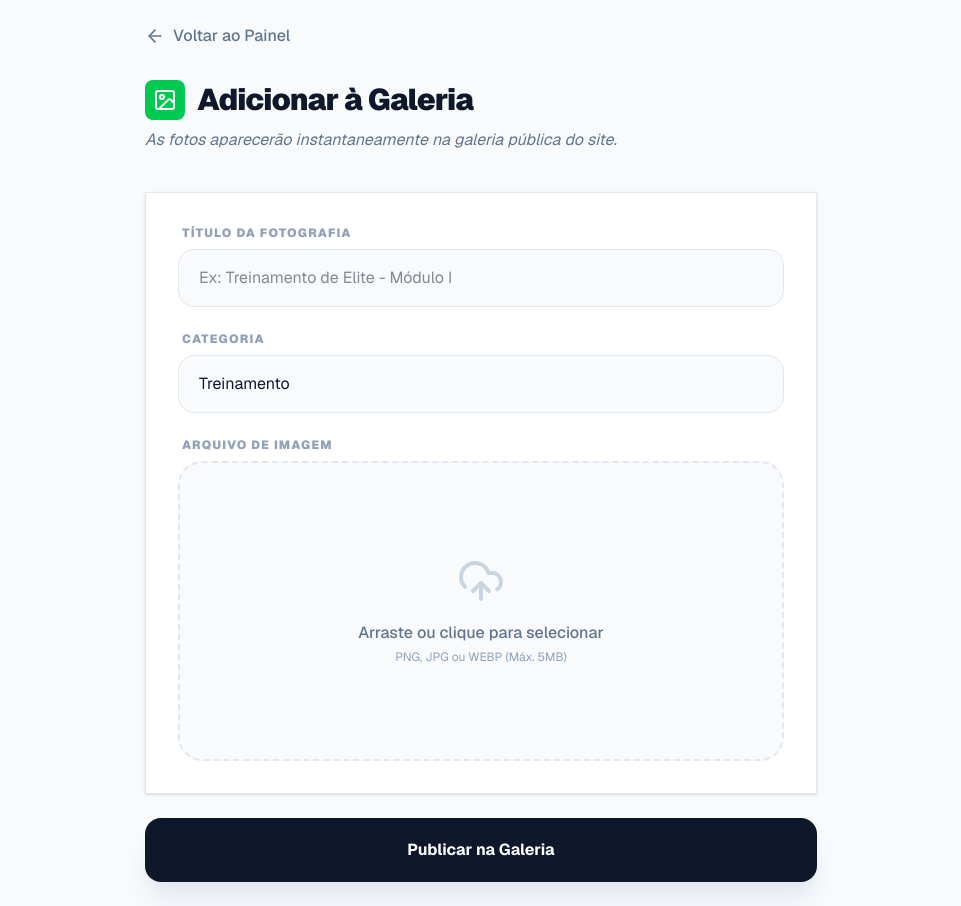
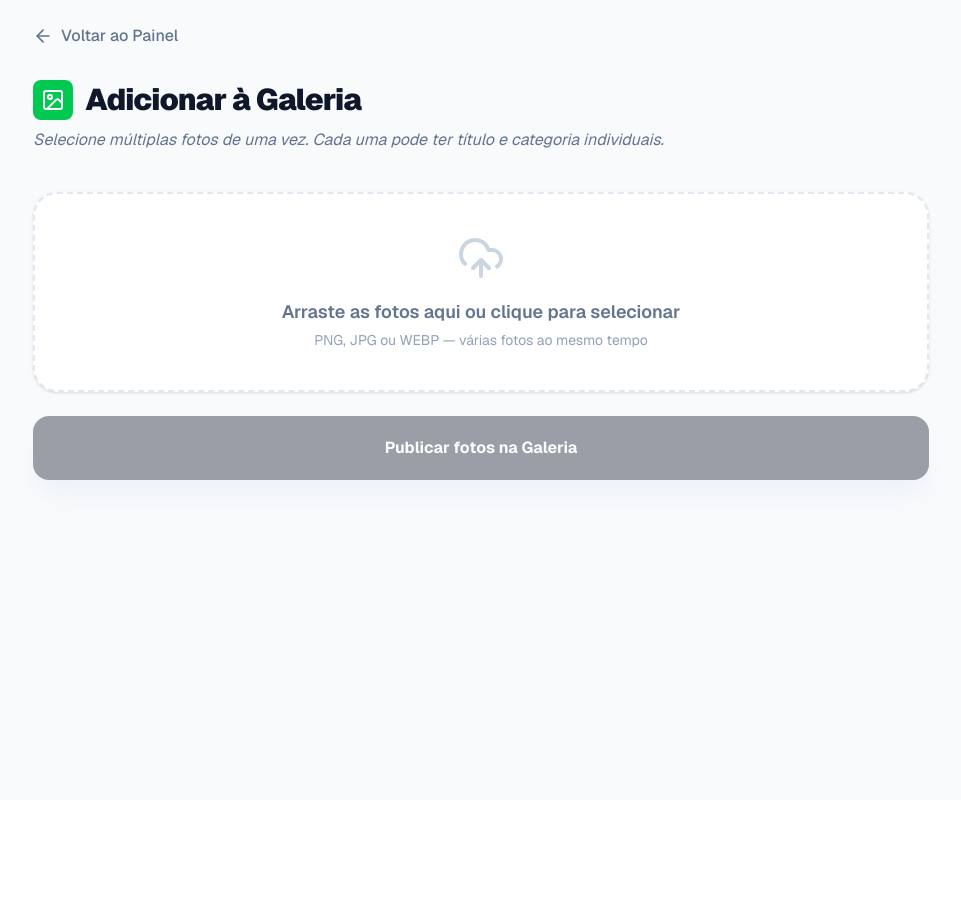
Before and after one commit to guhrizzo/blog, a Next.js app: page /admin/galeria in a window 1280 px wide. Shown: the whole page, without its empty margins (159-1120 px from the left). After the commit the page ends 800 px from the top, so only its background shows below. Built offline with nearby package versions, Linux system fonts and the light colour scheme.

Commit message:
Update page.tsx

```diff
--- a/app/admin/galeria/page.tsx
+++ b/app/admin/galeria/page.tsx
@@ -1,65 +1,142 @@
 "use client";
 
-import { useState } from "react";
+import { useState, useCallback } from "react";
 import { db, storage } from "@/lib/firebase";
 import { collection, addDoc, serverTimestamp } from "firebase/firestore";
 import { ref, uploadBytes, getDownloadURL } from "firebase/storage";
 import { useRouter } from "next/navigation";
-import { Image as ImageIcon, ArrowLeft, Loader2, UploadCloud } from "lucide-react";
+import { Image as ImageIcon, ArrowLeft, Loader2, UploadCloud, X, CheckCircle2, AlertCircle } from "lucide-react";
 import Link from "next/link";
 import { toast, Toaster } from "sonner";
 
+type PhotoItem = {
+  id: string;
+  file: File;
+  preview: string;
+  title: string;
+  category: string;
+  status: "idle" | "uploading" | "success" | "error";
+  error?: string;
+};
+
+const CATEGORIES = ["Treinamento", "Eventos", "Clube"];
+
 export default function AddPhotoPage() {
   const router = useRouter();
-  const [file, setFile] = useState<File | null>(null);
-  const [preview, setPreview] = useState<string | null>(null);
-  const [title, setTitle] = useState("");
-  const [category, setCategory] = useState("Treinamento");
+  const [photos, setPhotos] = useState<PhotoItem[]>([]);
   const [uploading, setUploading] = useState(false);
+  const [globalCategory, setGlobalCategory] = useState("Treinamento");
 
-  // Função para lidar com a seleção da imagem e gerar preview
-  const handleFileChange = (e: React.ChangeEvent<HTMLInputElement>) => {
-    const selectedFile = e.target.files?.[0];
-    if (selectedFile) {
-      setFile(selectedFile);
-      setPreview(URL.createObjectURL(selectedFile));
-    }
+  const handleFilesChange = (e: React.ChangeEvent<HTMLInputElement>) => {
+    const files = Array.from(e.target.files || []);
+    if (!files.length) return;
+
+    const newPhotos: PhotoItem[] = files.map((file) => ({
+      id: `${Date.now()}_${Math.random().toString(36).slice(2)}`,
+      file,
+      preview: URL.createObjectURL(file),
+      title: file.name.replace(/\.[^/.]+$/, "").replace(/[-_]/g, " "),
+      category: globalCategory,
+      status: "idle",
+    }));
+
+    setPhotos((prev) => [...prev, ...newPhotos]);
+    // Reset input so same files can be re-added if needed
+    e.target.value = "";
+  };
+
+  const handleDrop = useCallback(
+    (e: React.DragEvent<HTMLDivElement>) => {
+      e.preventDefault();
+      const files = Array.from(e.dataTransfer.files).filter((f) =>
+        f.type.startsWith("image/")
+      );
+      if (!files.length) return;
+
+      const newPhotos: PhotoItem[] = files.map((file) => ({
+        id: `${Date.now()}_${Math.random().toString(36).slice(2)}`,
+        file,
+        preview: URL.createObjectURL(file),
+        title: file.name.replace(/\.[^/.]+$/, "").replace(/[-_]/g, " "),
+        category: globalCategory,
+        status: "idle",
+      }));
+
+      setPhotos((prev) => [...prev, ...newPhotos]);
+    },
+    [globalCategory]
+  );
+
+  const updatePhoto = (id: string, field: "title" | "category", value: string) => {
+    setPhotos((prev) =>
+      prev.map((p) => (p.id === id ? { ...p, [field]: value } : p))
+    );
+  };
+
+  const removePhoto = (id: string) => {
+    setPhotos((prev) => prev.filter((p) => p.id !== id));
+  };
+
+  const applyGlobalCategory = () => {
+    setPhotos((prev) => prev.map((p) => ({ ...p, category: globalCategory })));
+    toast.success("Categoria aplicada a todas as fotos.");
   };
 
   const handleUpload = async (e: React.FormEvent) => {
     e.preventDefault();
 
-    if (!file || !title) {
-      return toast.error("Por favor, selecione uma imagem e dê um título.");
+    if (photos.length === 0) {
+      return toast.error("Adicione pelo menos uma foto.");
+    }
+
+    const invalid = photos.find((p) => !p.title.trim());
+    if (invalid) {
+      return toast.error("Todas as fotos precisam ter um título.");
     }
 
     setUploading(true);
-    const toastId = toast.loading("Enviando foto para a galeria...");
+    const toastId = toast.loading(`Enviando ${photos.length} foto(s)...`);
+
+    let successCount = 0;
+    let errorCount = 0;
+
+    for (const photo of photos) {
+      // Mark as uploading
+      setPhotos((prev) =>
+        prev.map((p) => (p.id === photo.id ? { ...p, status: "uploading" } : p))
+      );
 
       try {
-      // 1. Upload da imagem para o Firebase Storage
-      const storageRef = ref(storage, `galeria/${Date.now()}_${file.name}`);
-      const snapshot = await uploadBytes(storageRef, file);
+        const storageRef = ref(storage, `galeria/${Date.now()}_${photo.file.name}`);
+        const snapshot = await uploadBytes(storageRef, photo.file);
         const downloadURL = await getDownloadURL(snapshot.ref);
 
-      // 2. Salvar dados no Firestore
         await addDoc(collection(db, "galeria"), {
-        title,
-        category,
+          title: photo.title,
+          category: photo.category,
           url: downloadURL,
           createdAt: serverTimestamp(),
         });
 
-      toast.success("Foto publicada com sucesso!", { id: toastId });
+        setPhotos((prev) =>
+          prev.map((p) => (p.id === photo.id ? { ...p, status: "success" } : p))
+        );
+        successCount++;
+      } catch (error: any) {
+        setPhotos((prev) =>
+          prev.map((p) =>
+            p.id === photo.id ? { ...p, status: "error", error: error.message } : p
+          )
+        );
+        errorCount++;
+      }
+    }
 
-      // 3. Redirecionar após sucesso
-      setTimeout(() => {
-        router.push("/admin"); // Ou para a página de gerenciar fotos
-      }, 1500);
-
-    } catch (error: any) {
-      console.error(error);
-      toast.error("Erro ao fazer upload: " + error.message, { id: toastId });
+    if (errorCount === 0) {
+      toast.success(`${successCount} foto(s) publicada(s) com sucesso!`, { id: toastId });
+      setTimeout(() => router.push("/admin"), 1800);
+    } else {
+      toast.error(`${errorCount} erro(s). ${successCount} foto(s) enviada(s).`, { id: toastId });
       setUploading(false);
     }
   };
@@ -68,7 +145,7 @@ export default function AddPhotoPage() {
     <div className="min-h-screen bg-slate-50 p-6 font-sans text-slate-900">
       <Toaster position="top-right" richColors />
 
-      <div className="max-w-2xl mx-auto">
+      <div className="max-w-4xl mx-auto">
         {/* Voltar */}
         <Link
           href="/admin"
@@ -83,91 +160,176 @@ export default function AddPhotoPage() {
             <div className="p-2 bg-green-500 rounded-lg text-white">
               <ImageIcon size={24} />
             </div>
-            <h1 className="text-3xl font-black tracking-tight text-slate-900">Adicionar à Galeria</h1>
+            <h1 className="text-3xl font-black tracking-tight text-slate-900">
+              Adicionar à Galeria
+            </h1>
           </div>
-          <p className="text-slate-500 italic">As fotos aparecerão instantaneamente na galeria pública do site.</p>
+          <p className="text-slate-500 italic">
+            Selecione múltiplas fotos de uma vez. Cada uma pode ter título e categoria individuais.
+          </p>
         </div>
 
-        {/* Formulário */}
         <form onSubmit={handleUpload} className="space-y-6">
+          {/* Zona de Drop / Upload */}
+          <div
+            onDrop={handleDrop}
+            onDragOver={(e) => e.preventDefault()}
+            className="relative group min-h-48 w-full rounded-3xl border-2 border-dashed border-slate-200 bg-white hover:bg-slate-50 hover:border-green-500 transition-all flex flex-col items-center justify-center overflow-hidden cursor-pointer shadow-sm"
+          >
+            <div className="text-center p-10 pointer-events-none">
+              <UploadCloud size={48} className="mx-auto text-slate-300 mb-4 group-hover:text-green-400 transition-colors" />
+              <p className="text-slate-500 font-semibold text-lg">
+                Arraste as fotos aqui ou clique para selecionar
+              </p>
+              <p className="text-slate-400 text-sm mt-1">
+                PNG, JPG ou WEBP — várias fotos ao mesmo tempo
+              </p>
+            </div>
+            <input
+              type="file"
+              accept="image/*"
+              multiple
+              onChange={handleFilesChange}
+              className="absolute inset-0 opacity-0 cursor-pointer"
+              disabled={uploading}
+            />
+          </div>
 
-          {/* Card de Upload */}
-          <div className="bg-white rounded-32 border border-slate-200 p-8 shadow-sm">
-            <div className="grid gap-6">
+          {/* Categoria Global */}
+          {photos.length > 1 && (
+            <div className="bg-white rounded-2xl border border-slate-200 p-5 shadow-sm flex flex-col sm:flex-row items-start sm:items-center gap-4">
+              <div className="flex-1">
+                <p className="text-xs font-black text-slate-400 uppercase tracking-widest mb-1">
+                  Aplicar categoria a todas
+                </p>
+                <select
+                  value={globalCategory}
+                  onChange={(e) => setGlobalCategory(e.target.value)}
+                  className="w-full px-4 py-3 rounded-xl border border-slate-200 bg-slate-50 outline-none focus:border-green-500 transition-all appearance-none cursor-pointer"
+                >
+                  {CATEGORIES.map((c) => (
+                    <option key={c} value={c}>{c}</option>
+                  ))}
+                </select>
+              </div>
+              <button
+                type="button"
+                onClick={applyGlobalCategory}
+                className="shrink-0 px-5 py-3 bg-slate-100 hover:bg-green-500 hover:text-white text-slate-700 font-bold rounded-xl transition-all text-sm"
+              >
+                Aplicar a todas
+              </button>
+            </div>
+          )}
 
-              {/* Título */}
+          {/* Lista de Fotos */}
+          {photos.length > 0 && (
+            <div className="space-y-4">
+              {photos.map((photo, index) => (
+                <div
+                  key={photo.id}
+                  className={`bg-white rounded-2xl border shadow-sm overflow-hidden transition-all ${
+                    photo.status === "success"
+                      ? "border-green-300 bg-green-50"
+                      : photo.status === "error"
+                      ? "border-red-300 bg-red-50"
+                      : "border-slate-200"
+                  }`}
+                >
+                  <div className="flex gap-4 p-4">
+                    {/* Preview */}
+                    <div className="relative shrink-0 w-24 h-24 rounded-xl overflow-hidden bg-slate-100">
+                      <img
+                        src={photo.preview}
+                        alt={photo.title}
+                        className="w-full h-full object-cover"
+                      />
+                      {/* Status overlay */}
+                      {photo.status === "uploading" && (
+                        <div className="absolute inset-0 bg-black/50 flex items-center justify-center">
+                          <Loader2 size={22} className="text-white animate-spin" />
+                        </div>
+                      )}
+                      {photo.status === "success" && (
+                        <div className="absolute inset-0 bg-green-500/70 flex items-center justify-center">
+                          <CheckCircle2 size={22} className="text-white" />
+                        </div>
+                      )}
+                      {photo.status === "error" && (
+                        <div className="absolute inset-0 bg-red-500/70 flex items-center justify-center">
+                          <AlertCircle size={22} className="text-white" />
+                        </div>
+                      )}
+                    </div>
+
+                    {/* Fields */}
+                    <div className="flex-1 grid sm:grid-cols-2 gap-3 min-w-0">
                       <div>
-                <label className="block text-xs font-black text-slate-400 uppercase tracking-widest mb-2 ml-1">
-                  Título da Fotografia
+                        <label className="block text-[10px] font-black text-slate-400 uppercase tracking-widest mb-1">
+                          Título
                         </label>
                         <input
                           required
                           type="text"
-                  value={title}
-                  onChange={(e) => setTitle(e.target.value)}
-                  placeholder="Ex: Treinamento de Elite - Módulo I"
-                  className="w-full px-5 py-4 rounded-2xl border border-slate-200 bg-slate-50 outline-none focus:border-green-500 focus:bg-white transition-all"
+                          value={photo.title}
+                          onChange={(e) => updatePhoto(photo.id, "title", e.target.value)}
+                          placeholder="Título da foto"
+                          disabled={uploading}
+                          className="w-full px-3 py-2.5 rounded-xl border border-slate-200 bg-slate-50 outline-none focus:border-green-500 focus:bg-white transition-all text-sm disabled:opacity-50"
                         />
                       </div>
-
-              {/* Categoria */}
                       <div>
-                <label className="block text-xs font-black text-slate-400 uppercase tracking-widest mb-2 ml-1">
+                        <label className="block text-[10px] font-black text-slate-400 uppercase tracking-widest mb-1">
                           Categoria
                         </label>
                         <select
-                  value={category}
-                  onChange={(e) => setCategory(e.target.value)}
-                  className="w-full px-5 py-4 rounded-2xl border border-slate-200 bg-slate-50 outline-none focus:border-green-500 focus:bg-white transition-all appearance-none cursor-pointer"
+                          value={photo.category}
+                          onChange={(e) => updatePhoto(photo.id, "category", e.target.value)}
+                          disabled={uploading}
+                          className="w-full px-3 py-2.5 rounded-xl border border-slate-200 bg-slate-50 outline-none focus:border-green-500 focus:bg-white transition-all appearance-none text-sm disabled:opacity-50 cursor-pointer"
                         >
-                  <option value="Treinamento">Treinamento</option>
-                  <option value="Eventos">Eventos</option>
-                  <option value="Clube">Clube</option>
+                          {CATEGORIES.map((c) => (
+                            <option key={c} value={c}>{c}</option>
+                          ))}
                         </select>
                       </div>
 
-              {/* Área da Imagem */}
-              <div>
-                <label className="block text-xs font-black text-slate-400 uppercase tracking-widest mb-2 ml-1">
-                  Arquivo de Imagem
-                </label>
-                <div className="relative group min-h-75 w-full rounded-3xl border-2 border-dashed border-slate-200 bg-slate-50 hover:bg-slate-100 hover:border-green-500 transition-all flex flex-col items-center justify-center overflow-hidden">
+                      {photo.error && (
+                        <p className="sm:col-span-2 text-xs text-red-500 font-medium">
+                          Erro: {photo.error}
+                        </p>
+                      )}
+                    </div>
 
-                  {preview ? (
-                    <>
-                      <img src={preview} alt="Preview" className="w-full h-full object-cover absolute inset-0" />
-                      <div className="absolute inset-0 bg-black/40 opacity-0 group-hover:opacity-100 transition-opacity flex items-center justify-center backdrop-blur-sm">
-                        <p className="text-white font-bold flex items-center gap-2">
-                          <UploadCloud /> Trocar Imagem
-                        </p>
+                    {/* Remove button */}
+                    {photo.status !== "uploading" && photo.status !== "success" && (
+                      <button
+                        type="button"
+                        onClick={() => removePhoto(photo.id)}
+                        disabled={uploading}
+                        className="shrink-0 self-start p-2 text-slate-400 hover:text-red-500 hover:bg-red-50 rounded-xl transition-all disabled:opacity-30"
+                      >
+                        <X size={18} />
+                      </button>
+                    )}
                   </div>
-                    </>
-                  ) : (
-                    <div className="text-center p-10">
-                      <UploadCloud size={48} className="mx-auto text-slate-300 mb-4" />
-                      <p className="text-slate-500 font-medium">Arraste ou clique para selecionar</p>
-                      <p className="text-slate-400 text-xs mt-1">PNG, JPG ou WEBP (Máx. 5MB)</p>
+                </div>
+              ))}
             </div>
           )}
 
-                  <input
-                    required={!preview}
-                    type="file"
-                    accept="image/*"
-                    onChange={handleFileChange}
-                    className="absolute inset-0 opacity-0 cursor-pointer"
-                    disabled={uploading}
-                  />
-                </div>
-              </div>
-            </div>
-          </div>
+          {/* Counter */}
+          {photos.length > 0 && (
+            <p className="text-sm text-slate-400 text-center">
+              {photos.length} foto{photos.length !== 1 ? "s" : ""} selecionada{photos.length !== 1 ? "s" : ""}
+            </p>
+          )}
 
-          {/* Botão de Ação */}
+          {/* Submit */}
           <button
             type="submit"
-            disabled={uploading}
-            className="w-full py-5 bg-slate-900 text-white font-bold rounded-2xl shadow-xl shadow-slate-200 hover:bg-green-500 hover:shadow-green-500/20 active:scale-[0.98] transition-all flex items-center justify-center gap-3 disabled:opacity-50 disabled:cursor-not-allowed cursor-pointer"
+            disabled={uploading || photos.length === 0}
+            className="w-full py-5 bg-slate-900 text-white font-bold rounded-2xl shadow-xl shadow-slate-200 hover:bg-green-500 hover:shadow-green-500/20 active:scale-[0.98] transition-all flex items-center justify-center gap-3 disabled:opacity-40 disabled:cursor-not-allowed cursor-pointer"
           >
             {uploading ? (
               <>
@@ -175,7 +337,7 @@ export default function AddPhotoPage() {
                 Publicando...
               </>
             ) : (
-              "Publicar na Galeria"
+              `Publicar ${photos.length > 0 ? photos.length + " " : ""}foto${photos.length !== 1 ? "s" : ""} na Galeria`
             )}
           </button>
         </form>
```
Lines whose indentation alone changed are shown as unchanged.
